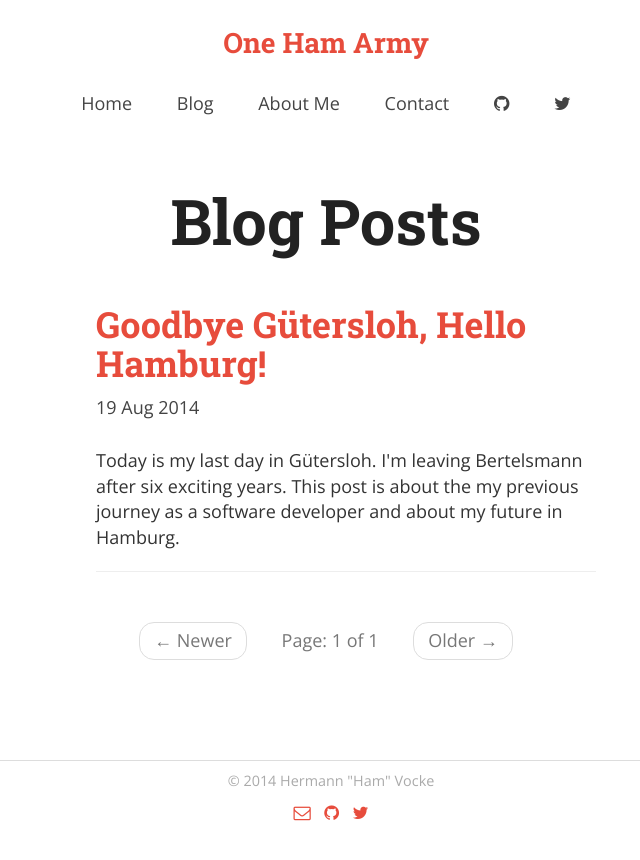
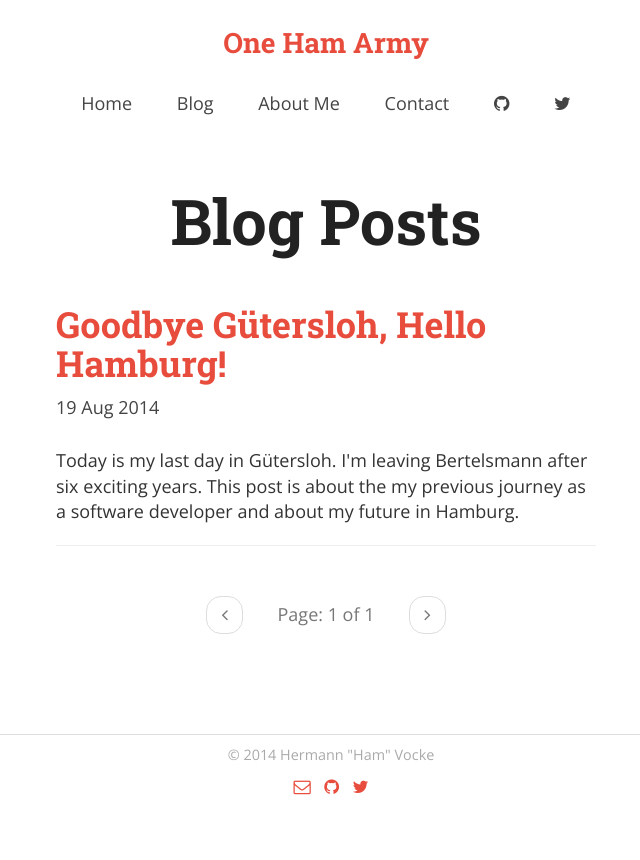
Before and after one commit to hamvocke/hamvocke.github.io, a Jekyll site: the page built from blog/index.html, in a window 1280 px wide. Shown: the top 860 px of the page, without its empty margins (314-954 px from the left). Built offline with Jekyll 4.4.1, drawn with Linux system fonts in a browser that asks for light colours; Markdown is read by kramdown in place of the engine named in the settings; the list of posts is cut into pages by our own code.

Commit message:
fixed responsive layout in blog overview, decreased paginator size for responsive view

```diff
--- a/assets/css/onehamarmy.css
+++ b/assets/css/onehamarmy.css
@@ -162,4 +162,8 @@ h1.title {
 	#home p.lead {
 		margin-bottom: 40px;
 	}
+
+	.page_number {
+		margin: 0 10px;
+	}
 }
--- a/blog/index.html
+++ b/blog/index.html
@@ -5,7 +5,7 @@ title: One Ham Army – Blog
 
 <div id="blog">
 	<h1 class="title">Blog Posts</h1>
-	<ul class="posts">
+	<div class="posts">
 		{% for post in paginator.posts %}
 		<h1><a href="{{ post.url }}">{{ post.title }}</a></h1>
 		<p class="author">
@@ -16,21 +16,21 @@ title: One Ham Army – Blog
 		</div>
 		<hr>
 		{% endfor %}
-	</ul>
+	</div>
 
 	<ul class="pager">
 		{% if paginator.previous_page %}
-		<li><a href="{{ paginator.previous_page_path }}">&larr; Newer</a></li>
+		<li><a href="{{ paginator.previous_page_path }}"><i class="fa fa-angle-left"></i></a></li>
 		{% else %}
-		<li class="disabled"><a href="{{ paginator.previous_page_path }}">&larr; Newer</a></li>
+		<li class="disabled"><a href="{{ paginator.previous_page_path }}"><i class="fa fa-angle-left"></i></a></li>
 		{% endif %}
 		{% if paginator.total_pages %}
 		<span class="page_number ">Page: {{ paginator.page }} of {{ paginator.total_pages }}</span>
 		{% endif %}
 		{% if paginator.next_page %}
-		<li><a href="{{ paginator.next_page_path }}">Older &rarr;</a></li>
+		<li><a href="{{ paginator.next_page_path }}"><i class="fa fa-angle-right"></i></a></li>
 		{% else %}
-		<li class="disabled"><a href="{{ paginator.next_page_path }}">Older &rarr;</a></li>
+		<li class="disabled"><a href="{{ paginator.next_page_path }}"><i class="fa fa-angle-right"></i></a></li>
 		{% endif %}
 	</ul>
 </div>
```
